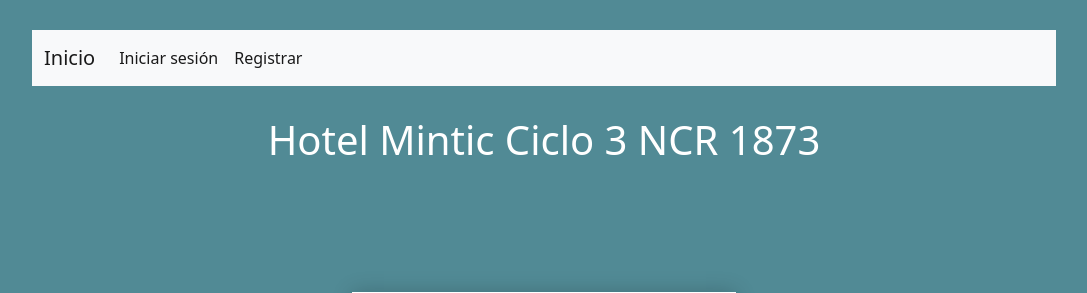
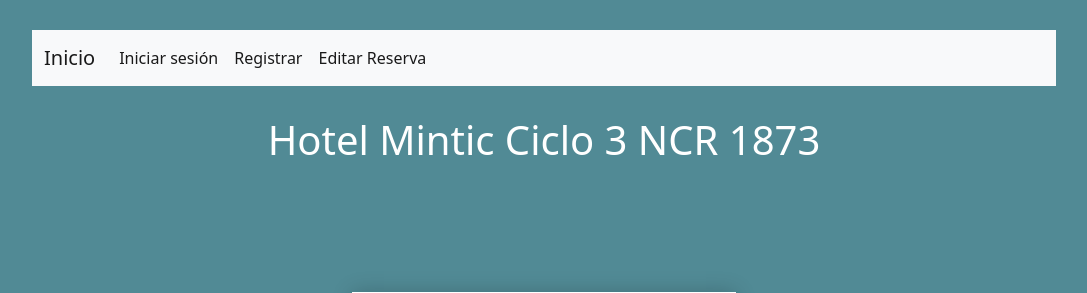
Before and after one commit to jamartinec/mintic_project_team13, a Flask app: page /registrar in a window 1280 px wide. Shown: the top 293 px of the page, without its empty margins (96-1183 px from the left). Run offline with Flask 2, Linux system fonts and the light colour scheme.

Commit message:
Update base.html

```diff
--- a/app/templates/base.html
+++ b/app/templates/base.html
@@ -29,6 +29,9 @@
             <li class="nav-item">
               <a class="nav-link active" aria-current="page" href="/registrar">Registrar</a>
             </li>
+            <li class="nav-item">
+              <a class="nav-link active" aria-current="page" href="/editarReserva">Editar Reserva</a>
+            </li>
           </ul>
         </div>
         <div>
```
